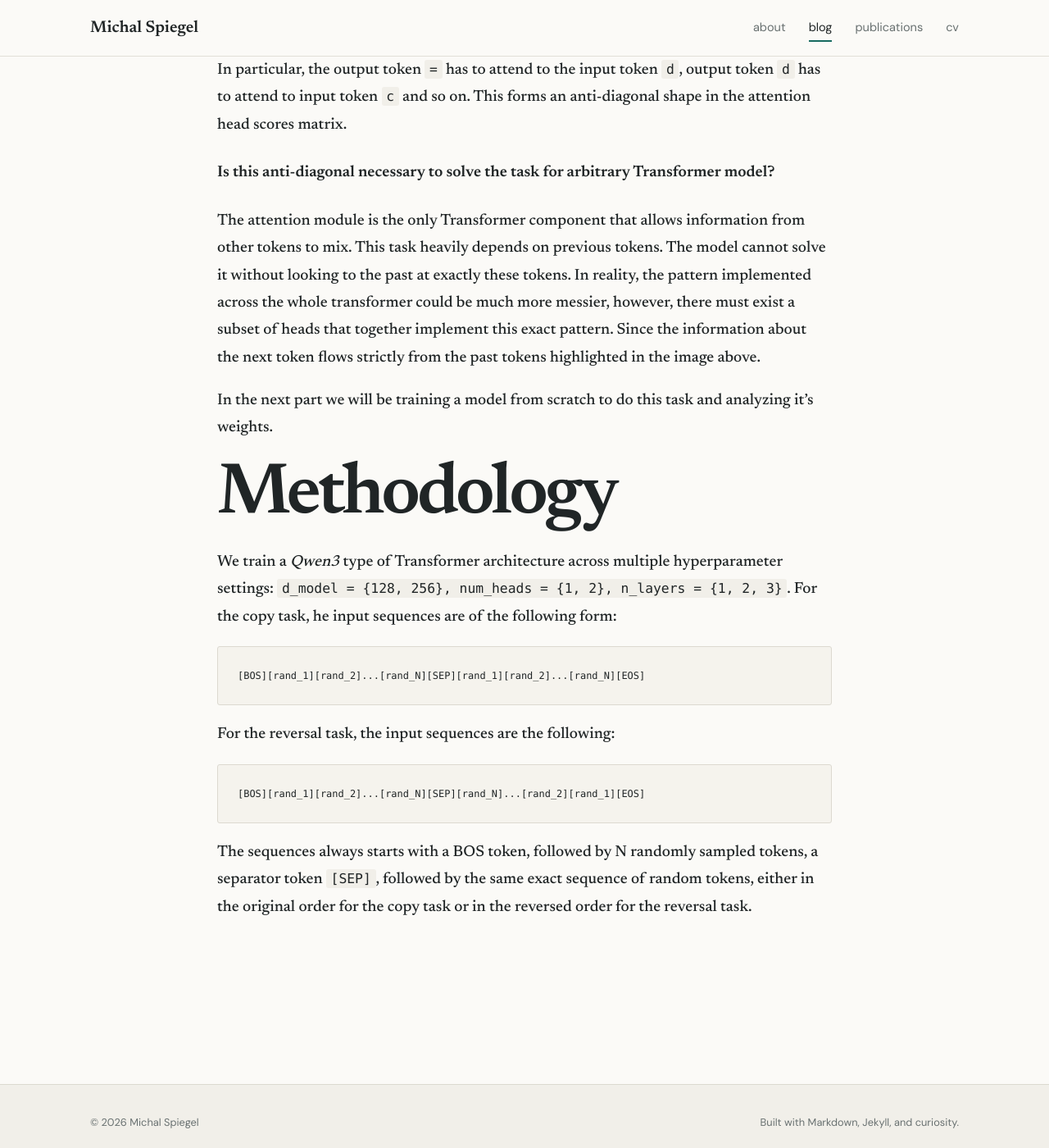
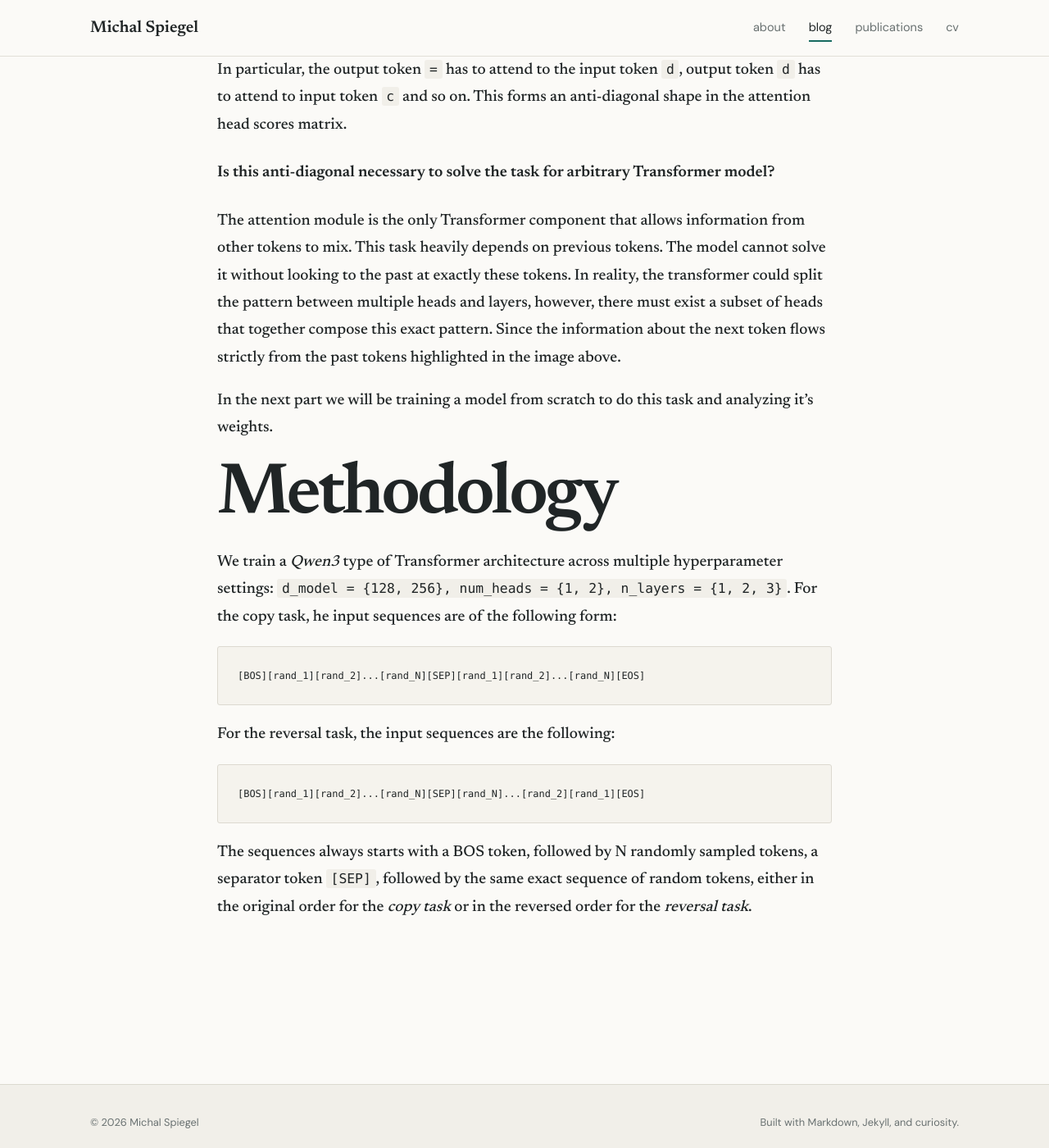
Before and after one commit to michalspiegel/michalspiegel.github.io, a Jekyll site: the page built from _posts/2026-11-02-rope-reversal.md, in a window 1280 px wide and 1400 px high, scrolled down 1384 px. Shown: the whole window at 82% size. Built offline with Jekyll 4.4.1, drawn with Linux system fonts in a browser that asks for light colours.

Commit message:
Sync posts from vault (a52991f)

````diff
--- a/_posts/2026-11-02-rope-reversal.md
+++ b/_posts/2026-11-02-rope-reversal.md
@@ -19,7 +19,7 @@ It seems trivial but to be able to generalise this task, the network needs to le
 In particular, the output token `=` has to attend to the input token `d`, output token `d` has to attend to input token `c` and so on. This forms an anti-diagonal shape in the attention head scores matrix.
 
 #### Is this anti-diagonal necessary to solve the task for arbitrary Transformer model?
-The attention module is the only Transformer component that allows information from other tokens to mix. This task heavily depends on previous tokens. The model cannot solve it without looking to the past at exactly these tokens. In reality, the pattern implemented across the whole transformer could be much more messier, however, there must exist a subset of heads that together implement this exact pattern. Since the information about the next token flows strictly from the past tokens highlighted in the image above.
+The attention module is the only Transformer component that allows information from other tokens to mix. This task heavily depends on previous tokens. The model cannot solve it without looking to the past at exactly these tokens. In reality, the transformer could split the pattern between multiple heads and layers, however, there must exist a subset of heads that together compose this exact pattern. Since the information about the next token flows strictly from the past tokens highlighted in the image above.
 
 In the next part we will be training a model from scratch to do this task and analyzing it's weights.
 # Methodology
@@ -31,4 +31,4 @@ For the reversal task, the input sequences are the following:
 ```
 [BOS][rand_1][rand_2]...[rand_N][SEP][rand_N]...[rand_2][rand_1][EOS]
 ```
-The sequences always starts with a BOS token, followed by N randomly sampled tokens, a separator token `[SEP]`, followed by the same exact sequence of random tokens, either in the original order for the copy task or in the reversed order for the reversal task.
+The sequences always starts with a BOS token, followed by N randomly sampled tokens, a separator token `[SEP]`, followed by the same exact sequence of random tokens, either in the original order for the *copy task* or in the reversed order for the *reversal task*.
````
